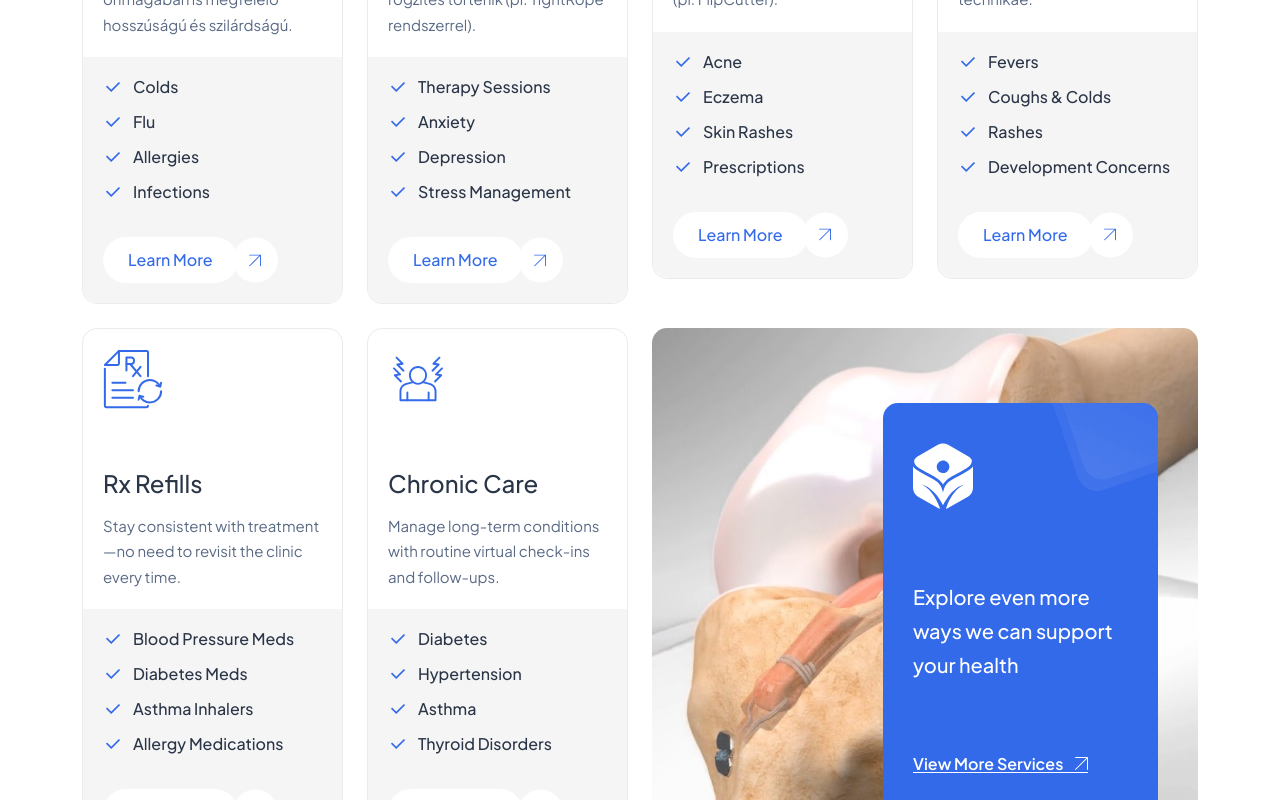
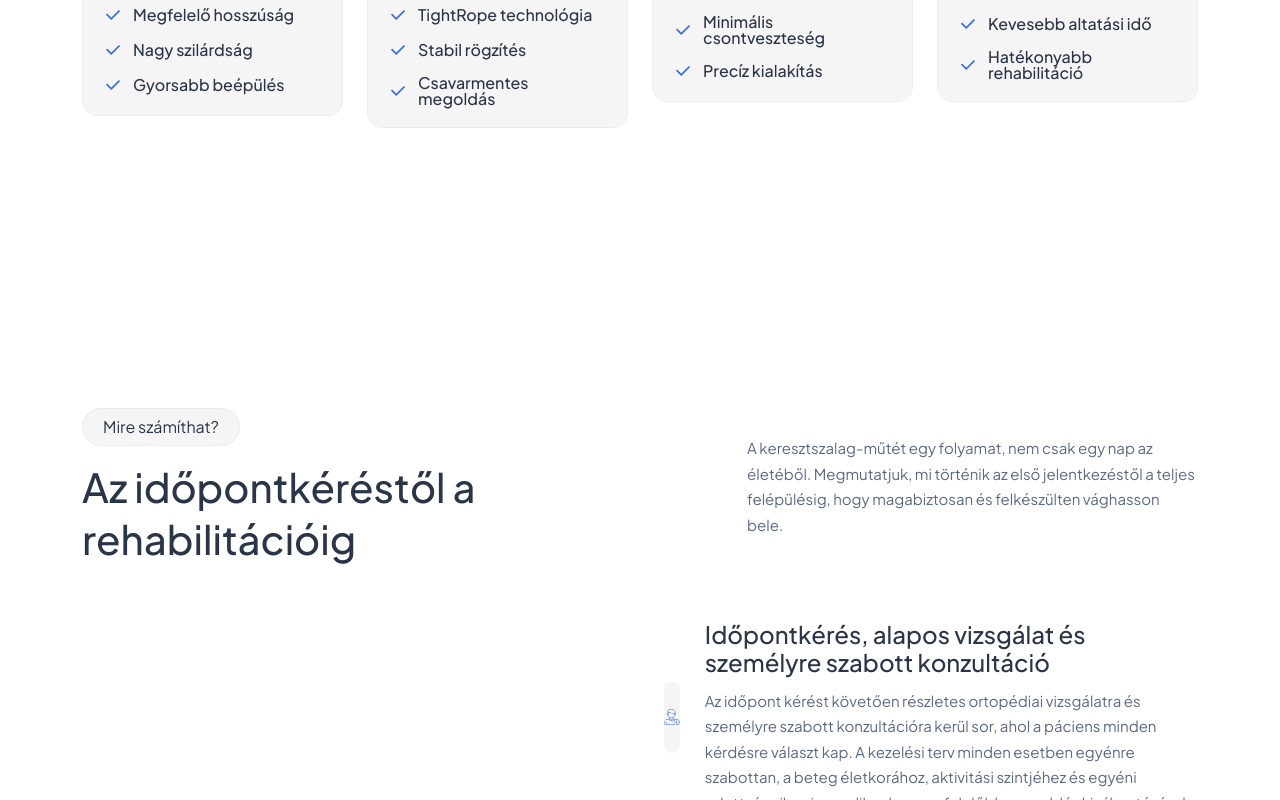
Before and after one commit to Anadasi/allinside.hu, a Next.js app: page / in a window 1280 px wide. Shown: the part 5240-6040 px from the top of the page. Built offline with nearby package versions, Linux system fonts and the light colour scheme.

Commit message:
fix: add types to features map in services

```diff
--- a/src/components/HomeDemo1/OurServices.tsx
+++ b/src/components/HomeDemo1/OurServices.tsx
@@ -3,7 +3,6 @@ import Image from "next/image";
 import Link from "next/link";
 
 function OurServices() {
-  // Dynamic data for services
   const servicesData = [
     {
       id: 1,
@@ -11,7 +10,7 @@ function OurServices() {
       title: "Graft típusa",
       description:
         "Jellemzően quadruplált semitendinosus ín, amely önmagában is megfelelő hosszúságú és szilárdságú.",
-      features: ["Colds", "Flu", "Allergies", "Infections"],
+      features: ["Megfelelő hosszúság", "Nagy szilárdság", "Gyorsabb beépülés"],
     },
     {
       id: 2,
@@ -19,12 +18,7 @@ function OurServices() {
       title: "Rögzítés",
       description:
         "Mindkét oldalon felfüggesztéses (suspensiós) rögzítés történik (pl. TightRope rendszerrel).",
-      features: [
-        "Therapy Sessions",
-        "Anxiety",
-        "Depression",
-        "Stress Management",
-      ],
+      features: ["TightRope technológia", "Stabil rögzítés", "Csavarmentes megoldás"],
     },
     {
       id: 3,
@@ -32,7 +26,7 @@ function OurServices() {
       title: "Fúrási technika",
       description:
         "Retrográd fúrók segítségével történik a „socket” kialakítása (pl. FlipCutter).",
-      features: ["Acne", "Eczema", "Skin Rashes", "Prescriptions"],
+      features: ["FlipCutter fúró", "Minimális csontveszteség", "Precíz kialakítás"],
     },
     {
       id: 4,
@@ -40,42 +34,9 @@ function OurServices() {
       title: "Műtéti idő",
       description:
         "Tapasztalt kezekben rövidebb, mint a hagyományos technikáé.",
-      features: ["Fevers", "Coughs & Colds", "Rashes", "Development Concerns"],
-    },
-    {
-      id: 5,
-      icon: "/images/icons/service5.svg",
-      title: "Rx Refills",
-      description:
-        "Stay consistent with treatment—no need to revisit the clinic every time.",
-      features: [
-        "Blood Pressure Meds",
-        "Diabetes Meds",
-        "Asthma Inhalers",
-        "Allergy Medications",
-      ],
-    },
-    {
-      id: 6,
-      icon: "/images/icons/service6.svg",
-      title: "Chronic Care",
-      description:
-        "Manage long-term conditions with routine virtual check-ins and follow-ups.",
-      features: ["Diabetes", "Hypertension", "Asthma", "Thyroid Disorders"],
+      features: ["Gyorsabb lefolyás", "Kevesebb altatási idő", "Hatékonyabb rehabilitáció"],
     },
   ];
-
-  // Dynamic data for the large image section
-  const largeImageData = {
-    backgroundImage: "/images/all-inside.jpg",
-    layerImage: "/images/services/layer.svg",
-    description: "Explore even more ways we can support your health",
-    link: {
-      href: "/services",
-      text: "View More Services",
-    },
-    shapeImage: "/images/services/shape.png",
-  };
 
   return (
     <>
@@ -92,7 +53,7 @@ function OurServices() {
               <div className="col-lg-5 col-md-12">
                 <div className="right">
                   <p>
-                   Az All-inside óriási előnye, hogy a csontban a furat hossza pontosan akkora, amekkora helyre a beültetett graftnak szüksége van. Másik előnye, hogy intraossealisan (a csont belsejében) nincs rögzítő elem (pl.: csavar), ezáltal az ín beépülése körkörösen lehetséges. All-inside technikánál semitendinosus és quadriceps inat is fel tudunk használni. A quadriceps ín felhasználása Észak- Amerikában és Nyugat-Európában is egyre jobban terjed a felmérések szerinti legjobb beépülése miatt.
+                    Az All-inside óriási előnye, hogy a csontban a furat hossza pontosan akkora, amekkora helyre a beültetett graftnak szüksége van. Másik előnye, hogy a csont belsejében nincs rögzítő elem (pl.: csavar), ezáltal az ín beépülése körkörösen lehetséges.
                   </p>
                 </div>
               </div>
@@ -112,101 +73,22 @@ function OurServices() {
                         height={60}
                       />
                     </div>
-                    <h3>
-                      <Link href="#">{service.title}</Link>
-                    </h3>
+                    <h3>{service.title}</h3>
                     <p>{service.description}</p>
                   </div>
                   <div className="bottom">
                     <ul className="list">
-                      {service.features.map((feature: any, featureIndex: number) => (
-                        <li key={featureIndex}>
+                      {service.features.map((feature: any, fIdx: number) => (
+                        <li key={fIdx}>
                           <i className="ri-check-line"></i>
                           <span>{feature}</span>
                         </li>
                       ))}
                     </ul>
-                    <div className="service-btn">
-                      <Link href={service.link} className="default-btn">
-                        <span className="left">
-                          <svg
-                            xmlns="http://www.w3.org/2000/svg"
-                            width="12"
-                            height="12"
-                            viewBox="0 0 12 12"
-                            fill="none"
-                          >
-                            <path
-                              d="M11.5385 0H0.461538C0.206769 0 0 0.206769 0 0.461538C0 0.716308 0.206769 0.923077 0.461538 0.923077H10.4241L0.135231 11.2122C-0.045 11.3924 -0.045 11.6845 0.135231 11.8648C0.225462 11.955 0.343385 12 0.461538 12C0.579692 12 0.697846 11.955 0.787846 11.8648L11.0769 1.57569V11.5385C11.0769 11.7932 11.2837 12 11.5385 12C11.7932 12 12 11.7932 12 11.5385V0.461538C12 0.206769 11.7932 0 11.5385 0Z"
-                              fill="#336AEA"
-                            />
-                          </svg>
-                        </span>
-                        Learn More
-                        <span className="right">
-                          <svg
-                            xmlns="http://www.w3.org/2000/svg"
-                            width="12"
-                            height="12"
-                            viewBox="0 0 12 12"
-                            fill="none"
-                          >
-                            <path
-                              d="M11.5385 0H0.461538C0.206769 0 0 0.206769 0 0.461538C0 0.716308 0.206769 0.923077 0.461538 0.923077H10.4241L0.135231 11.2122C-0.045 11.3924 -0.045 11.6845 0.135231 11.8648C0.225462 11.955 0.343385 12 0.461538 12C0.579692 12 0.697846 11.955 0.787846 11.8648L11.0769 1.57569V11.5385C11.0769 11.7932 11.2837 12 11.5385 12C11.7932 12 12 11.7932 12 11.5385V0.461538C12 0.206769 11.7932 0 11.5385 0Z"
-                              fill="#336AEA"
-                            />
-                          </svg>
-                        </span>
-                      </Link>
-                    </div>
                   </div>
                 </div>
               </div>
             ))}
-
-            <div className="col-xl-6 col-md-12">
-              <div
-                className="services-large-image"
-                style={{
-                  backgroundImage: `url(${largeImageData.backgroundImage})`,
-                }}
-              >
-                <div className="wrap-content">
-                  <div className="image">
-                    <Image
-                      src={largeImageData.layerImage}
-                      alt="layer"
-                      width={60}
-                      height={67}
-                    />
-                  </div>
-                  <p>{largeImageData.description}</p>
-                  <Link href={largeImageData.link.href} className="link-btn">
-                    {largeImageData.link.text}
-                    <svg
-                      xmlns="http://www.w3.org/2000/svg"
-                      width="13"
-                      height="14"
-                      viewBox="0 0 13 14"
-                      fill="none"
-                    >
-                      <path
-                        d="M12.5 0.0117188H0.5C0.224 0.0117188 0 0.235719 0 0.511719C0 0.787719 0.224 1.01172 0.5 1.01172H11.2928L0.1465 12.1582C-0.04875 12.3535 -0.04875 12.67 0.1465 12.8652C0.24425 12.963 0.372 13.0117 0.5 13.0117C0.628 13.0117 0.756 12.963 0.8535 12.8652L12 1.71872V12.5117C12 12.7877 12.224 13.0117 12.5 13.0117C12.776 13.0117 13 12.7877 13 12.5117V0.511719C13 0.235719 12.776 0.0117188 12.5 0.0117188Z"
-                        fill="white"
-                      />
-                    </svg>
-                  </Link>
-                  <div className="shape">
-                    <Image
-                      src={largeImageData.shapeImage}
-                      alt="shape"
-                      width={159}
-                      height={135}
-                    />
-                  </div>
-                </div>
-              </div>
-            </div>
           </div>
         </div>
       </div>
```
